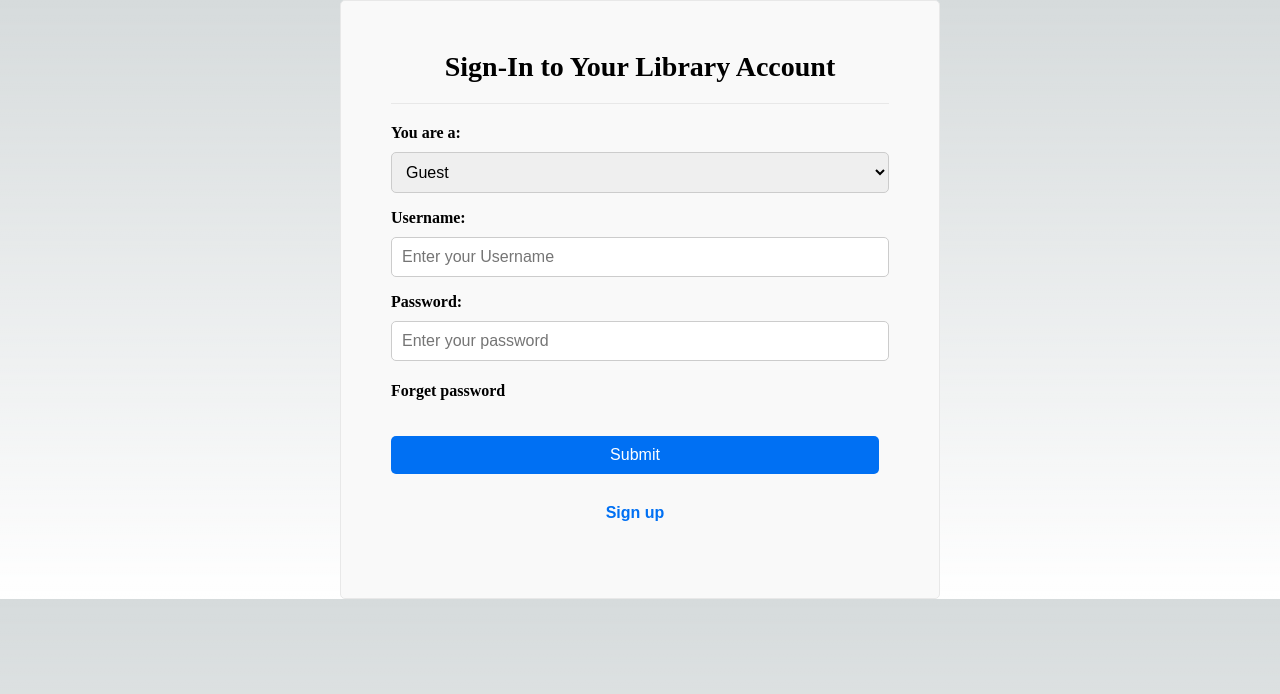
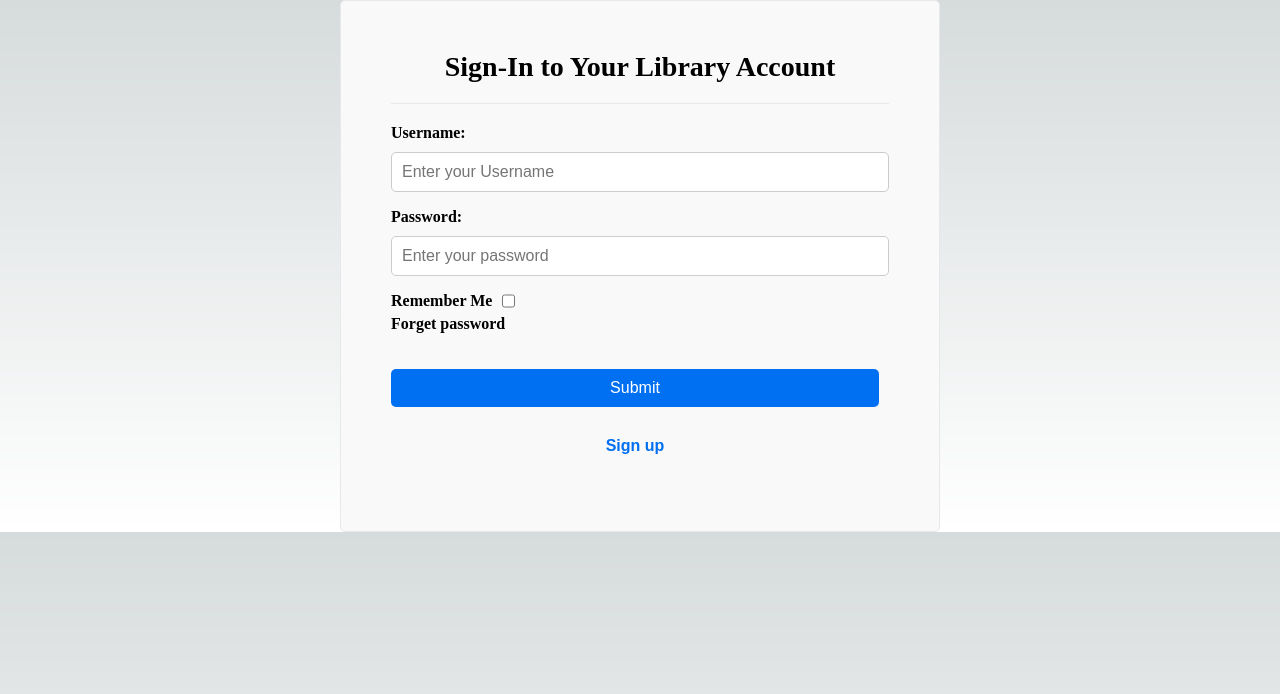
Before and after one commit to Kassaking7/eLibraryManagementSystem, a Next.js app in the folder LibraryFrontend/: page / in a window 1280 px wide. Shown: the top 694 px of the page. Built offline with nearby package versions, Linux system fonts and the light colour scheme; no server answers.

Commit message:
adding remember-me frontend

```diff
--- a/LibraryFrontend/pages/login.js
+++ b/LibraryFrontend/pages/login.js
@@ -6,14 +6,17 @@ import { useRouter } from "next/router";
 function LoginPage() {
   const [userStatus, setUserStatus] = useState("guest");
   const [name, setName] = useState("");
+  const [remember, setRemember] = useState(false);
   const [password, setPassword] = useState("");
   const [error, setError] = useState(null);
   const router = useRouter();
   const handleSubmit = async (event) => {
     event.preventDefault();
     try {
+      console.log(remember);
       const response = await axios.post("http://127.0.0.1:8080/api/auth/login?username=" + name
-                                        + "&password=" + password ,{},
+                                        + "&password=" + password
+                                        + "&remember=" + remember,{},
 
                                         {
                                           withCredentials: true
@@ -54,13 +57,6 @@ function LoginPage() {
     <hr className="form-divider" />
     <form onSubmit={handleSubmit} className="form">
       <div className="form-group">
-        <label htmlFor="userStatus" className="form-label">You are a:</label>
-        <select id="userStatus" value={userStatus} onChange={handleUserStatusChange} className="form-select">
-          <option value="guest">Guest</option>
-          <option value="admin">Admin</option>
-        </select>
-      </div>
-      <div className="form-group">
         <label htmlFor="name" className="form-label">Username:</label>
         <input
           type="text"
@@ -84,6 +80,15 @@ function LoginPage() {
           className="form-input"
         />
       </div>
+      <div className="form-check">
+      <div className="Remember-me">Remember Me</div>
+      <input
+          type="checkbox"
+          id="remember"
+          value={remember}
+          onChange={(event) => setRemember(event.target.checked)}
+        />
+      </div>
       <div className="form-group">
         <Link href="/forgetpassword" className="forgetpassword">
           Forget password
--- a/LibraryFrontend/styles/index.css
+++ b/LibraryFrontend/styles/index.css
@@ -74,3 +74,11 @@ button {
   margin-top: 20px;
   font-weight: bold;
 }
+.form-check{
+  display: flex;
+}
+
+.form-check   div {
+    font-weight: bold;
+    margin-right: 10px;
+}
```
